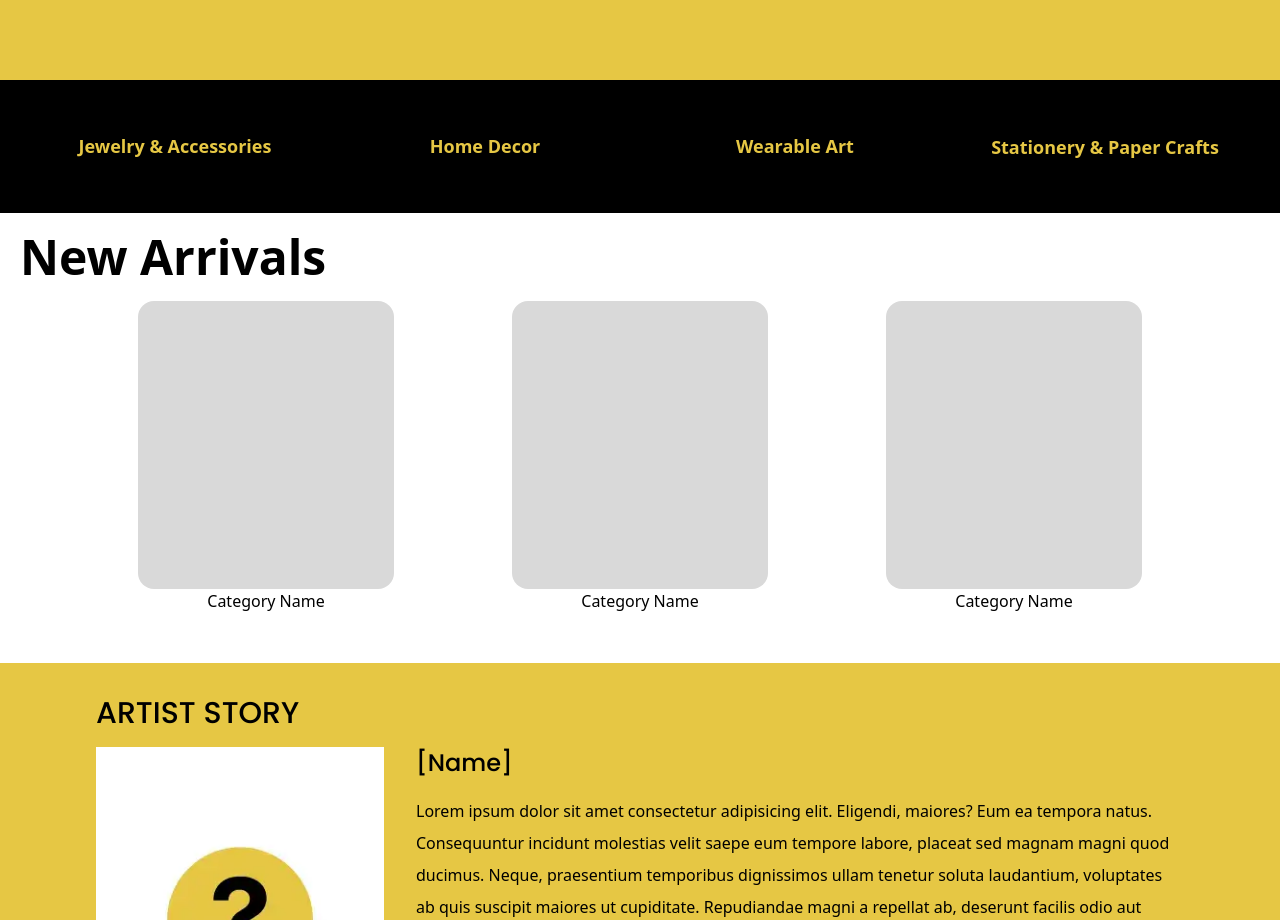
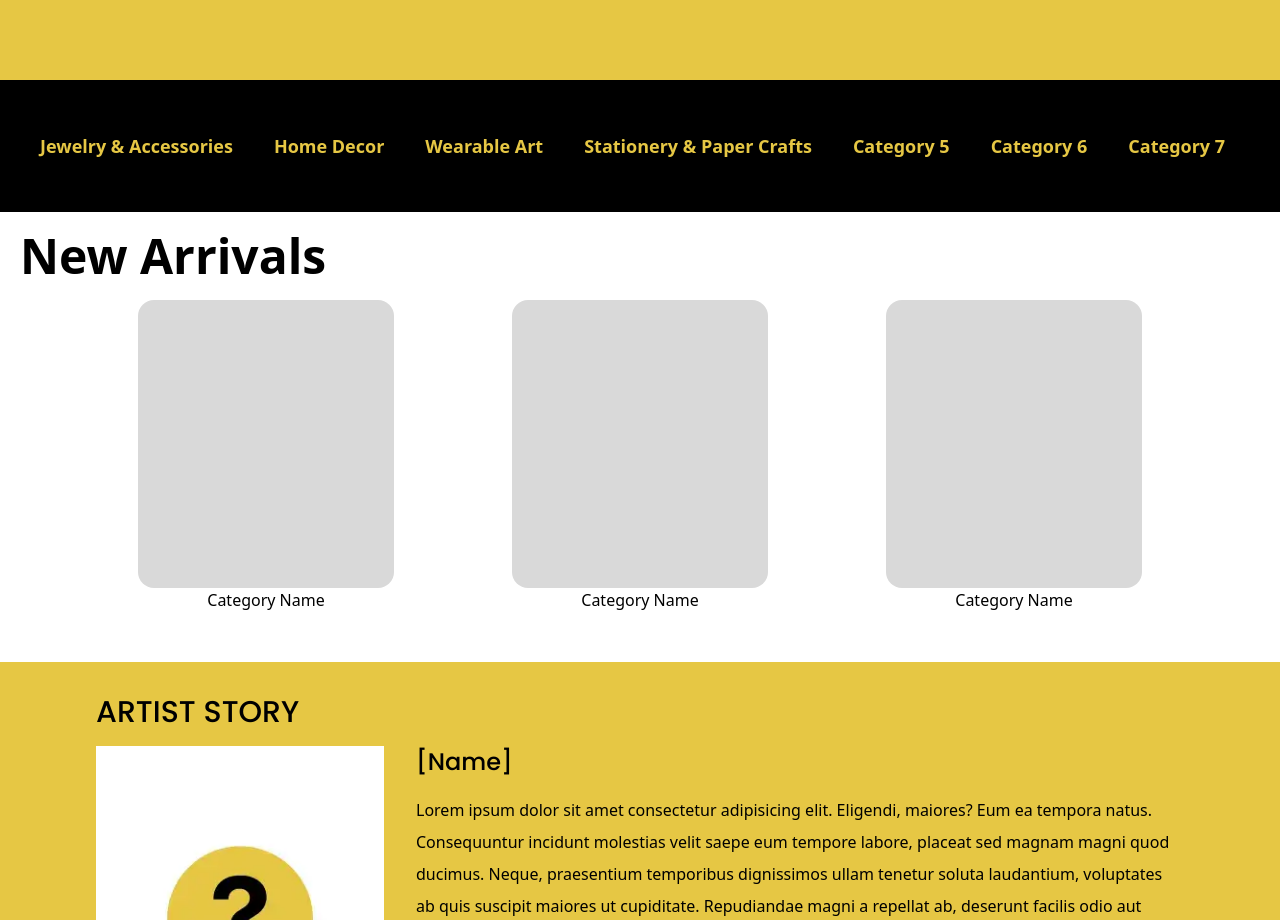
Before and after one commit to gyanqui/Handcrafted-Haven, a Next.js app: page / in a window 1280 px wide. Shown: the part 920-1840 px from the top of the page. Built offline with nearby package versions, Linux system fonts and the light colour scheme.

Commit message:
Complete nav banner

```diff
--- a/src/app/ui/home/categoriesSection.tsx
+++ b/src/app/ui/home/categoriesSection.tsx
@@ -1,30 +1,31 @@
 import Link from 'next/link';
+
+const allCategories = [
+  { name: 'Jewelry & Accessories', href: '/jewelry-accessories' },
+  { name: 'Home Decor', href: '/home-decor' },
+  { name: 'Wearable Art', href: '/wearable-art' },
+  { name: 'Stationery & Paper Crafts', href: '/stationery-paper-crafts' },
+  { name: 'Category 5', href: '/category-5' },
+  { name: 'Category 6', href: '/category-6' },
+  { name: 'Category 7', href: '/category-7' },
+  { name: 'Category 8', href: '/category-8' },
+  { name: 'Category 9', href: '/category-9' },
+  { name: 'Category 10', href: '/category-10' },
+  { name: 'Category 11', href: '/category-11' }
+];
 
 const CategoriesSection = () => {
   return (
-    <section className="bg-custom-yellow md:bg-black py-10">
+    <section className="md:bg-black py-10">
       <div className="container mx-auto px-5">
-        <div className="flex flex-col md:flex-row justify-between items-center w-full text-center">
-          <div className="w-full border-b border-black">
-            <Link href="/jewelry-accessories">
-              <p className="text-black md:text-custom-yellow font-bold text-lg cursor-pointer py-3 hover:text-white">Jewelry & Accessories</p>
-            </Link>
-          </div>
-          <div className="w-full border-b border-black">
-            <Link href="/home-decor">
-              <p className="text-black md:text-custom-yellow font-bold text-lg cursor-pointer py-3 hover:text-white">Home Decor</p>
-            </Link>
-          </div>
-          <div className="w-full border-b border-black">
-            <Link href="/wearable-art">
-              <p className="text-black md:text-custom-yellow font-bold text-lg cursor-pointer py-3 hover:text-white">Wearable Art</p>
-            </Link>
-          </div>
-          <div className="w-full">
-            <Link href="/stationery-paper-crafts">
-              <p className="text-black md:text-custom-yellow font-bold text-lg cursor-pointer py-3 hover:text-white">Stationery & Paper Crafts</p>
-            </Link>
-          </div>
+        <div className="flex flex-row justify-start items-center w-full overflow-x-auto scrollbar-hide">
+          {allCategories.map((category, index) => (
+            <div key={index} className="min-w-max border-r border-black last:border-none">
+              <Link href={category.href}>
+                <p className="text-custom-yellow font-bold text-lg cursor-pointer py-3 px-5 hover:text-white">{category.name}</p>
+              </Link>
+            </div>
+          ))}
         </div>
       </div>
     </section>
```
